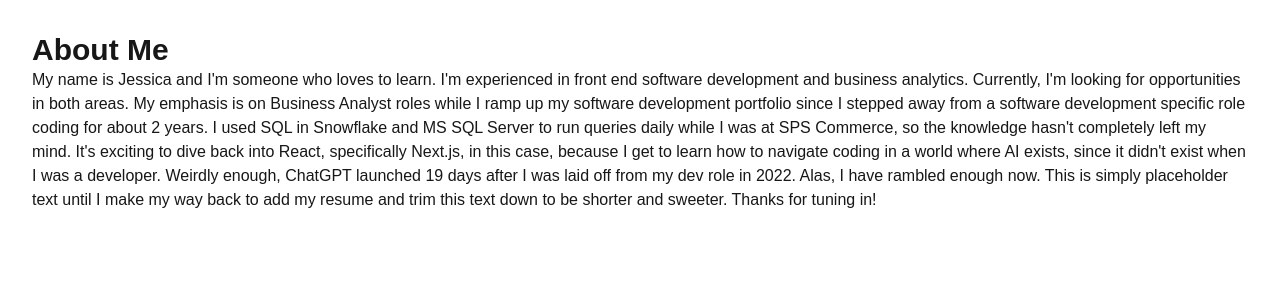
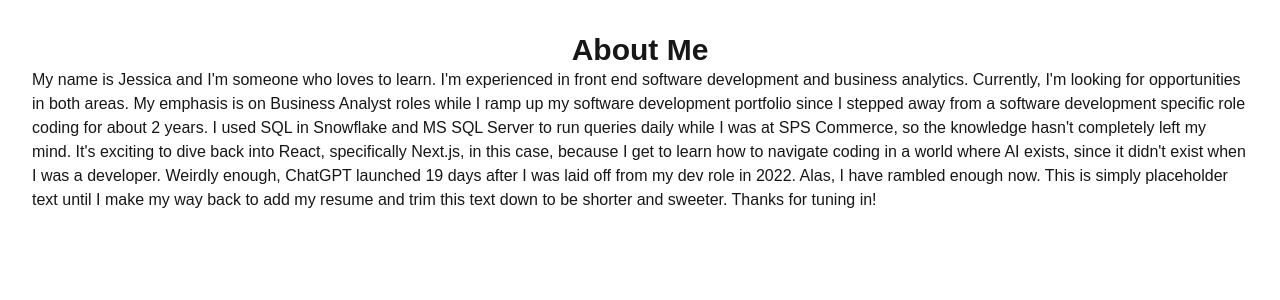
Before and after one commit to jessicaheggem/explore-nextjs, a Next.js app: page /AboutMe in a window 1280 px wide. Shown: the top 300 px of the page. Built offline with nearby package versions, Linux system fonts and the light colour scheme.

Commit message:
added NavBar page

```diff
--- a/src/pages/AboutMe.js
+++ b/src/pages/AboutMe.js
@@ -11,7 +11,8 @@
       </Head>
       <main>
         <div>
-          <h1 className="text-3xl font-bold">About Me</h1>
+          <h1 className="text-3xl font-bold text-center">About Me</h1>
+
           <p>My name is Jessica and I&apos;m someone who loves to learn.
             I&apos;m experienced in front end software development and business analytics.
             Currently, I&apos;m looking for opportunities in both areas.
```
Also changed, not shown: src/pages/NavBar.js (added).
